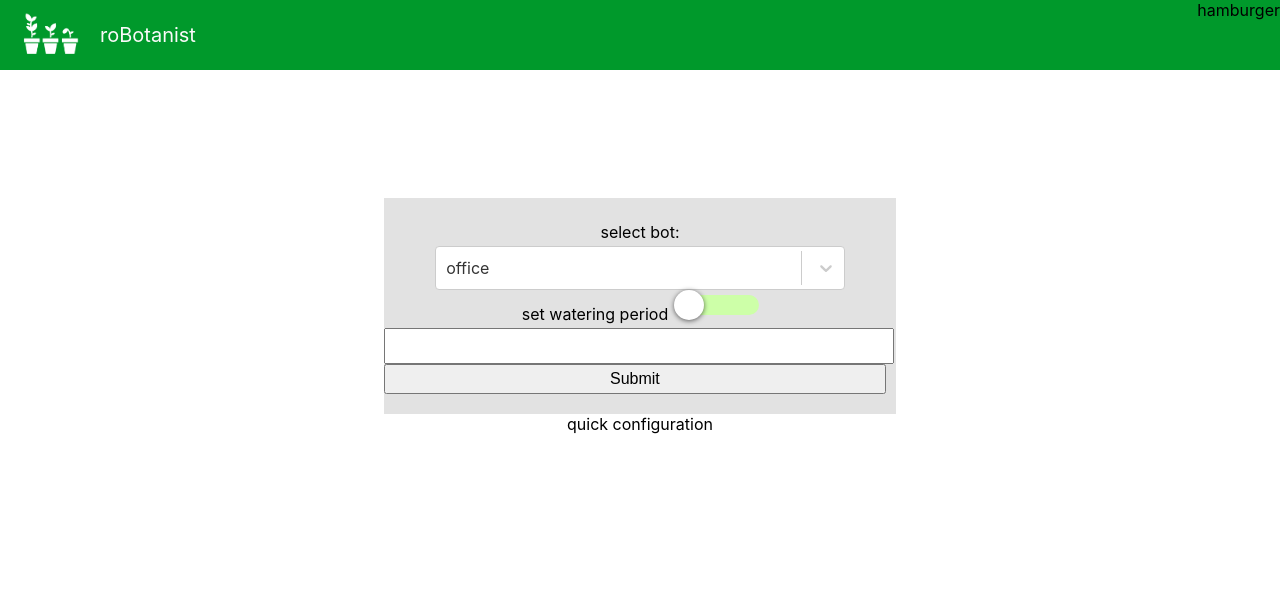
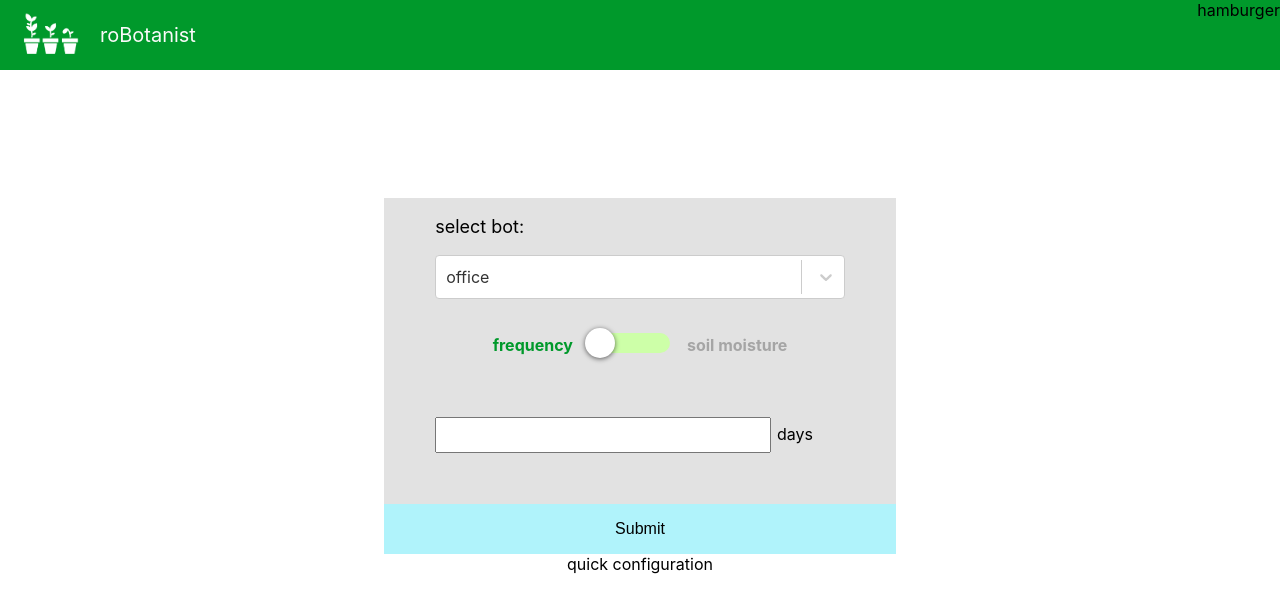
Before and after one commit to trevorpreston/robotonist-v2-UI, a React (Create React App) app: page / in a window 1280 px wide. Both pictures are taken after a click on the element "manual configuration". Shown: the top 612 px of the page. Built offline with nearby package versions, Linux system fonts and the light colour scheme.

Commit message:
added styling, configuration forms almost complete

```diff
--- a/src/components/botConfig/BotConfig.scss
+++ b/src/components/botConfig/BotConfig.scss
@@ -6,28 +6,32 @@
   align-items: center;
 }
 
+.toggleConfigForm {
+  display: block;
+  margin: 0;
+}
+
 .bot-config-container {
   width: 40vw;
   margin: 10% auto 0;
   display: flex;
   flex-direction: column;
-  align-items: center;
   background-color: $light-gray;
-  text-align: center;
 
   .select-bot {
     width: 80%;
     margin: 0 auto;
   }
 
-
   form {
     width: 100%;
-    margin: 20px auto;
+    margin-top: 20px;
+    padding: 0 10%;
   }
 
   p {
-    margin: 4px auto;
+    padding-left: 10%;
+    font-size: 18px;
   }
 
   span, label {
@@ -47,6 +51,18 @@
     font-size: 16px;
     border: none;
   }
+
+  .submit-btn {
+    width: 100%;
+    height: 50px;
+    background-color: $main-blue;
+    border: none;
+    outline: none;
+  }
+
+  .submit-btn:active {
+    background-color: $main-blue-active;
+  }
 }
 
 .auto-config {
@@ -62,9 +78,56 @@
     color: black;
   }
 
+  label {
+    display: block;
+    padding-left: 10%;
+  }
+
   select {
-    width: 100%;
+    width: 80%;
+    display: block;
+    margin: 8px auto 15px;
   }
+}
+
+.manual-config {
+  .watering-type {
+    margin-top: 25px;
+
+    p {
+      font-size: 18px;
+    }
+  }
+
+  .watering-type-toggle {
+    display: flex;
+    align-items: center;
+    justify-content: center;
+    padding: 6px auto 12px;
+
+    span {
+      color: #a5a5a5;
+      font-weight: bold;
+    }
+
+    .active {
+      color: $main-green;
+    }
+  }
+
+  .watering-value-container {
+    padding: 10%;
+    input {
+      display: inline-block;
+      width: 80%;
+    }
+
+    label {
+      display: inline-block;
+      width: 10%;
+    }
+  }
+
 }
 
 .addNewPlant {
@@ -76,8 +139,3 @@
   background-color: $main-blue;
   text-align: center;
 }
-
-.toggleConfigForm {
-  display: block;
-  margin: 0;
-}
--- a/src/components/botConfig/Configuration.js
+++ b/src/components/botConfig/Configuration.js
@@ -76,11 +76,13 @@ class Configuration extends Component {
   }
 
   updateBotSettings(newSetting) {
+    console.log('updating with settings:')
+    console.log(newSetting)
     this.setState({
       botSettings: {
-        wateringType: newSetting.wateringType,
-        wateringValue: newSetting.wateringValue}
-    })
+        wateringType: newSetting.wateringType ? newSetting.wateringType : this.state.wateringType,
+        wateringValue: newSetting.wateringValue ? newSetting.wateringValue : this.state.wateringValue}
+    }, () => {console.log(this.state.botSettings)})
   }
 
   submitBotUpdate(event) {
@@ -131,9 +133,8 @@ class Configuration extends Component {
 
   renderForm() {
     return (
-      <div className="bot-config-container">
-        <form onSubmit={this.submitBotUpdate}>
-            <span>select bot:</span>
+      <form className="bot-config-container" onSubmit={this.submitBotUpdate}>
+            <p>select bot:</p>
             <Select
               className="select-bot"
               value={this.state.selectedBot}
@@ -141,17 +142,15 @@ class Configuration extends Component {
               options={this.state.bots.map(bot => this.renameKeys({id: 'value', name: 'label'}, bot))}
             />
           {this.state.manual ?
-            <ManualConfiguration/>:
+            <ManualConfiguration
+              updateBotSettings={this.updateBotSettings}
+            />:
             <QuickConfiguration
               availablePlants={this.state.availablePlants}
-              updateSelectedBot={this.state.updateSelectedBot}
               updateBotSettings={this.updateBotSettings}
-              toggleAddNewPlant={this.toggleAddNewPlant}
             />}
-
-          <input type="submit"/>
-        </form>
-      </div>
+          <input type="submit" className="submit-btn"/>
+      </form>
     )
   }
 
--- a/src/components/botConfig/ManualConfiguration.js
+++ b/src/components/botConfig/ManualConfiguration.js
@@ -5,21 +5,39 @@ import Switch from "react-switch";
 class ManualConfiguration extends Component {
   constructor() {
     super();
-    this.state = { checked: false };
-    this.handleChange = this.handleChange.bind(this);
+    this.state = {
+      checked: false,
+    };
+
+    this.updateWateringType = this.updateWateringType.bind(this);
   }
 
-  handleChange(checked) {
-    this.setState({ checked });
+  componentDidMount() {
+    this.props.updateBotSettings({wateringType: 'soilMoisture'});
+  }
+
+  updateWateringType( checked ) {
+    console.log('click');
+    const newWateringType = checked ? 'soilMoisture' : 'wateringPeriod'
+
+    console.log(newWateringType)
+    this.setState({
+      checked: checked,
+    });
+
+    this.props.updateBotSettings({wateringType: newWateringType})
   }
 
   render() {
     return (
-      <div>
-        <label htmlFor="timed-input">set watering period</label>
+      <div className="manual-config">
+        <div className="watering-type">
+          <div className="watering-type-toggle">
+            <span className={this.state.checked ? '' : 'active'} onClick={() => {this.updateWateringType(!this.state.checked)}}>frequency</span>
+            <label htmlFor="watering-type">
               <Switch
                 checked={this.state.checked}
-          onChange={this.handleChange}
+                onChange={() => {this.updateWateringType(!this.state.checked)}}
                 onColor="#81C84B"
                 offColor="#cdffa8"
                 handleDiameter={30}
@@ -30,7 +48,13 @@ class ManualConfiguration extends Component {
                 height={20}
                 width={80}
               />
-        <input type="number" name="timed-input" onChange={this.updateWateringFrequency}/>
+            </label>
+            <span className={this.state.checked ? 'active' : ''} onClick={this.updateWateringType}>soil moisture</span>
+          </div>
+        </div>
+        <div className="watering-value-container">
+          <input type="number" name="watering-value" onChange={(event) => {this.props.updateBotSettings({wateringValue: event.target.value})}}/><label htmlFor="watering-value">{this.state.checked ? 'mL/cm' : 'days'}</label>
+        </div>
       </div>
     )
   }
--- a/src/styles/App.scss
+++ b/src/styles/App.scss
@@ -29,6 +29,12 @@ nav {
   width: 300px;
   height: 100vh;
   background-color: $light-gray;
+  z-index: 1;
+
+  .active {
+    background-color: $secondary-green;
+    color: $white;
+  }
 }
 
 .menu-close {
@@ -39,6 +45,8 @@ nav {
 .menu-open {
   right: 0px;
   transition: right 0.5s;
+
+
 }
 
 .nav-item {
@@ -50,8 +58,3 @@ nav {
   text-decoration: none;
   color: $dark-gray;
 }
-
-.active {
-  background-color: $secondary-green;
-  color: $white;
-}
--- a/src/styles/_colors.scss
+++ b/src/styles/_colors.scss
@@ -5,3 +5,4 @@ $white: #fafafa;
 $light-gray: #e2e2e2;
 $dark-gray: #828282;
 $main-blue: #B0F3FB;
+$main-blue-active: #9fd9e0;
```
Lines whose indentation alone changed are shown as unchanged.
